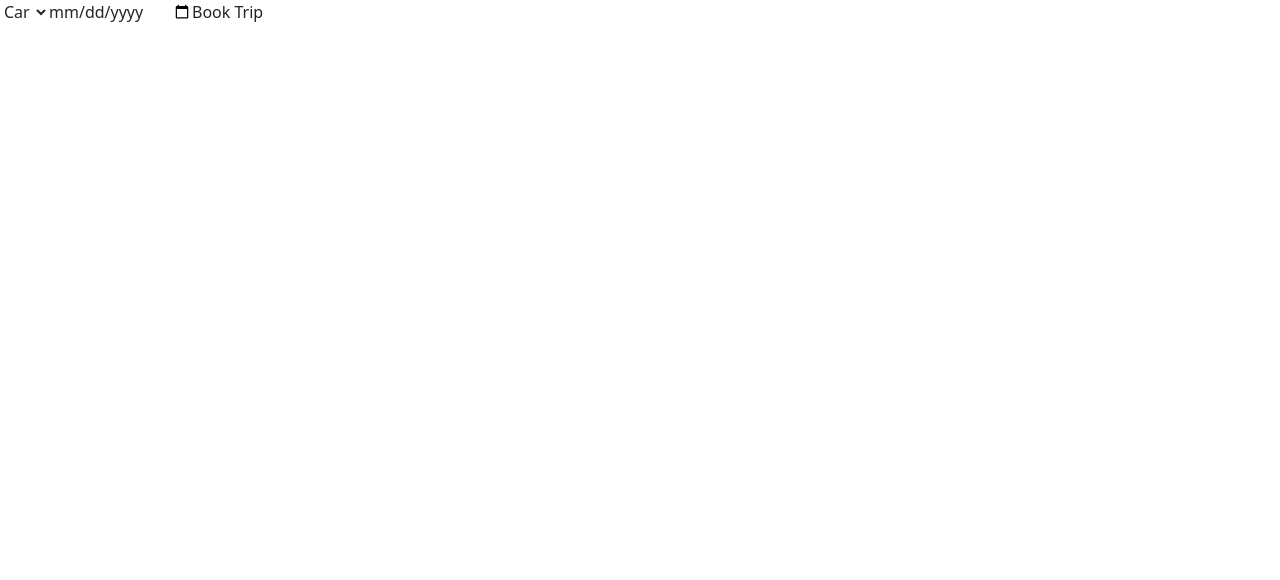
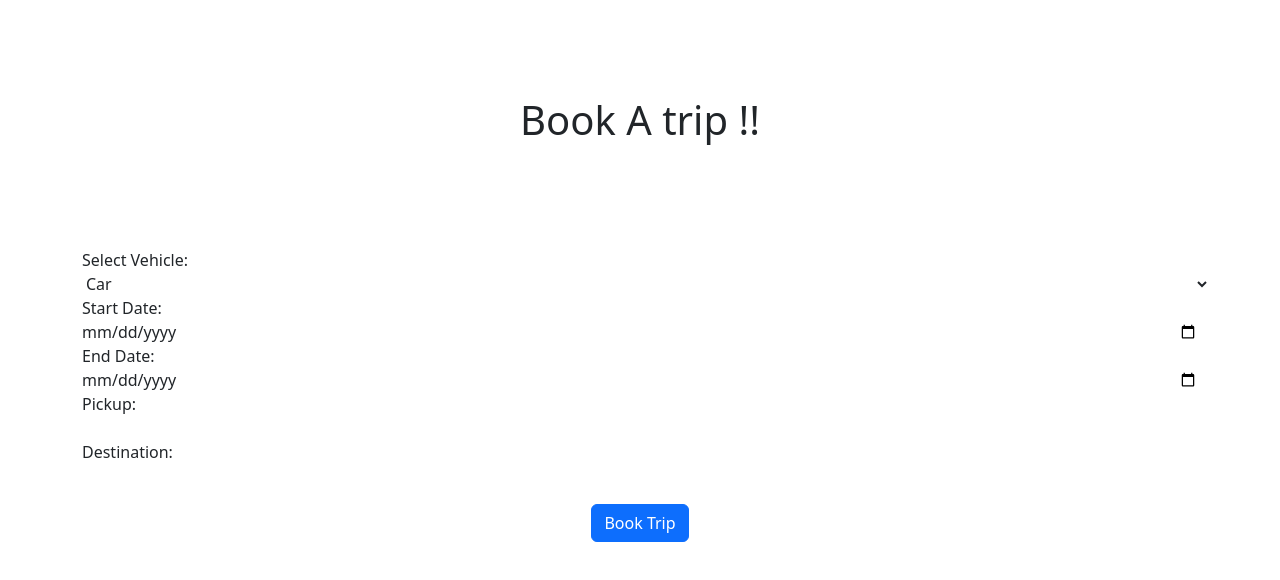
Before and after one commit to viralbhoi/TravelManagementSystem, a React (Vite) app in the folder frontend/: page /user-booking in a window 1280 px wide. Shown: the top 580 px of the page. Built offline with nearby package versions, Linux system fonts and the light colour scheme.

Commit message:
sync change wuth main

```diff
--- a/frontend/src/modules/user/TripBookingForm.jsx
+++ b/frontend/src/modules/user/TripBookingForm.jsx
@@ -1,35 +1,96 @@
-import { useNavigate } from 'react-router-dom';
-import { useAppContext } from '../../context/AppContext.jsx';
-import { useState } from 'react';
+import { useNavigate } from "react-router-dom";
+import { useAppContext } from "../../context/AppContext.jsx";
+import { useState } from "react";
 
 export default function TripBookingForm() {
     const { trips, setTrips, loggedInUser } = useAppContext();
-  const [vehicleType, setVehicleType] = useState('car');
-  const [date, setDate] = useState('');
-    const navigate = useNavigate()
+    const [vehicleType, setVehicleType] = useState("car");
+    const [startDate, setStartDate] = useState("");
+    const [endDate, setEndDate] = useState("");
+    const [pickUp, setpickUp] = useState("");
+    const [destination, setDestination] = useState("");
+
+    const navigate = useNavigate();
 
     const bookTrip = () => {
+        if (!startDate || !endDate || !pickUp || !destination) {
+            alert("No field should be empty!");
+            return false;
+        }
         const newTrip = {
             id: Date.now(),
             userId: loggedInUser.id,
             vehicleType,
-      date,
-      status: 'pending'
+            startDate,
+            endDate,
+            pickUp,
+            destination,
+            status: "pending",
         };
         setTrips([...trips, newTrip]);
-    alert('Trip requested!');
-    navigate('/user');
+        alert("Trip requested!");
+        navigate("/user");
     };
 
     return (
-    <>
-      <select onChange={e => setVehicleType(e.target.value)}>
+        <div className="container">
+            <div className="row p-5 mt-5 mb-5 text-center">
+                <h1>Book A trip !!</h1>
+            </div>
+            <div className="row">
+                <label htmlFor="vehicle">Select Vehicle: </label>
+                <select
+                    id="vehicle"
+                    onChange={(e) => setVehicleType(e.target.value)}
+                >
                     <option value="car">Car</option>
                     <option value="van">Van</option>
                     <option value="bus">Bus</option>
                 </select>
-      <input type="date" value={date} onChange={e => setDate(e.target.value)} />
-      <button onClick={bookTrip}>Book Trip</button>
-    </>
+            </div>
+            <div className="row">
+                <label htmlFor="startDate">Start Date: </label>
+                <input
+                    type="date"
+                    id="startDate"
+                    value={startDate}
+                    onChange={(e) => setStartDate(e.target.value)}
+                />
+            </div>
+            <div className="row">
+                <label htmlFor="endDate">End Date: </label>
+                <input
+                    type="date"
+                    id="endDate"
+                    value={endDate}
+                    onChange={(e) => setEndDate(e.target.value)}
+                />
+            </div>
+            <div className="row">
+                <label htmlFor="pickup">Pickup: </label>
+                <input
+                    type="text"
+                    id="pickup"
+                    value={pickUp}
+                    onChange={(e) => setpickUp(e.target.value)}
+                />
+            </div>
+            <div className="row">
+                <label htmlFor="destination">Destination: </label>
+                <input
+                    type="text"
+                    id="destination"
+                    value={destination}
+                    onChange={(e) => setDestination(e.target.value)}
+                />
+            </div>
+            <button
+                onClick={bookTrip}
+                className="btn btn-primary mt-3"
+                style={{ display: "block", margin: "auto" }}
+            >
+                Book Trip
+            </button>
+        </div>
     );
 }
--- a/frontend/src/modules/user/UserDashboard.jsx
+++ b/frontend/src/modules/user/UserDashboard.jsx
@@ -1,47 +1,97 @@
 import React from "react";
-import { Link } from "react-router-dom";
+import { Link, useNavigate } from "react-router-dom";
 import { useAppContext } from "../../context/AppContext";
 
 export default function UserDashboard() {
-    const { trips, loggedInUser, user } = useAppContext();
+    const { trips, loggedInUser, setLoggedInUser} = useAppContext();
+    const navigate = useNavigate();
+
+    const handleLogout =() =>{
+        setLoggedInUser(null);
+        localStorage.removeItemItem("loggedInUser");
+        alert("You Logged Out");
+        navigate("/user");
+    }
+
+    if (!loggedInUser) {
+        return (
+            <div className="container text-center mt-5">
+                <h2>You are not logged in.</h2>
+                <Link to="/">
+                    <button
+                        className="btn btn-primary mt-3"
+                        style={{ display: "block", margin: "auto" }}
+                    >
+                        Login
+                    </button>
+                </Link>
+            </div>
+        );
+    }
 
     const userTrips = trips.filter((trip) => trip.userId === loggedInUser.id);
 
-    console.log(userTrips);
-
     return (
         <div className="container">
-            <div className="row">
+            <div className="row text-center pb-5 m-5">
                 <h1 className="fs-1">User Dashboard</h1>
             </div>
 
             <div className="row">
-                <table>
+                {userTrips.length === 0 ? (
+                    <p className="text-center">You have no trips booked yet.</p>
+                ) : (
+                    <table className="table table-bordered table-hover text-center align-middle">
+                        <thead className="table-dark">
                             <tr>
-                        <th> Trip Date</th>
-                        <th> Vehicle Type</th>
-                        <th> Status</th>
+                                <th>Start Date</th>
+                                <th>End Date</th>
+                                <th>Pickup City</th>
+                                <th>Destination City</th>
+                                <th>Vehicle Type</th>
+                                <th>Status</th>
                             </tr>
-
-                    {userTrips.map((trip,index)=>{
-                        return(
+                        </thead>
+                        <tbody>
+                            {userTrips.map((trip, index) => (
                                 <tr key={index}>
+                                    <td>{trip.startDate}</td>
+                                    <td>{trip.endDate}</td>
+                                    <td>{trip.pickUp}</td>
+                                    <td>{trip.destination}</td>
+                                    <td>{trip.vehicleType}</td>
                                     <td>
-                                {trip.date}
+                                        {trip.status === "rejected"
+                                            ? `Rejected - ${trip.rejectionReason}`
+                                            : trip.status}
                                     </td>
-                            <td>
-                                {trip.vehicleType}
-                            </td>
-                            <td>
-                                {trip.status}
-                            </td>
-                        </tr>)
-                    })}
+                                </tr>
+                            ))}
+                        </tbody>
                     </table>
+                )}
             </div>
 
-            <div className="row">
-                <Link to="/user-booking">Book a trip</Link>
+            <div className="row justify-content-center align-items-center mt-5">
+                <Link to="/user-booking">
+                    <button
+                        className="btn btn-primary mt-3"
+                        style={{ display: "block", margin: "auto" }}
+                    >
+                        Book a Trip
+                    </button>
+                </Link>
+            </div>
+
+            <div className="row justify-content-center align-items-center mt-5">
+
+                    <button
+                        className="btn btn-danger mt-3"
+                        style={{ display: "block", margin: "auto", width:"30%"}}
+                        onClick={handleLogout}
+                    >
+                        Logout
+                    </button>
             </div>
         </div>
     );
```
Also changed, not shown: frontend/src/modules/admin/AdminDashboard.jsx (+111 -21 lines). Lines whose indentation alone changed are shown as unchanged.
